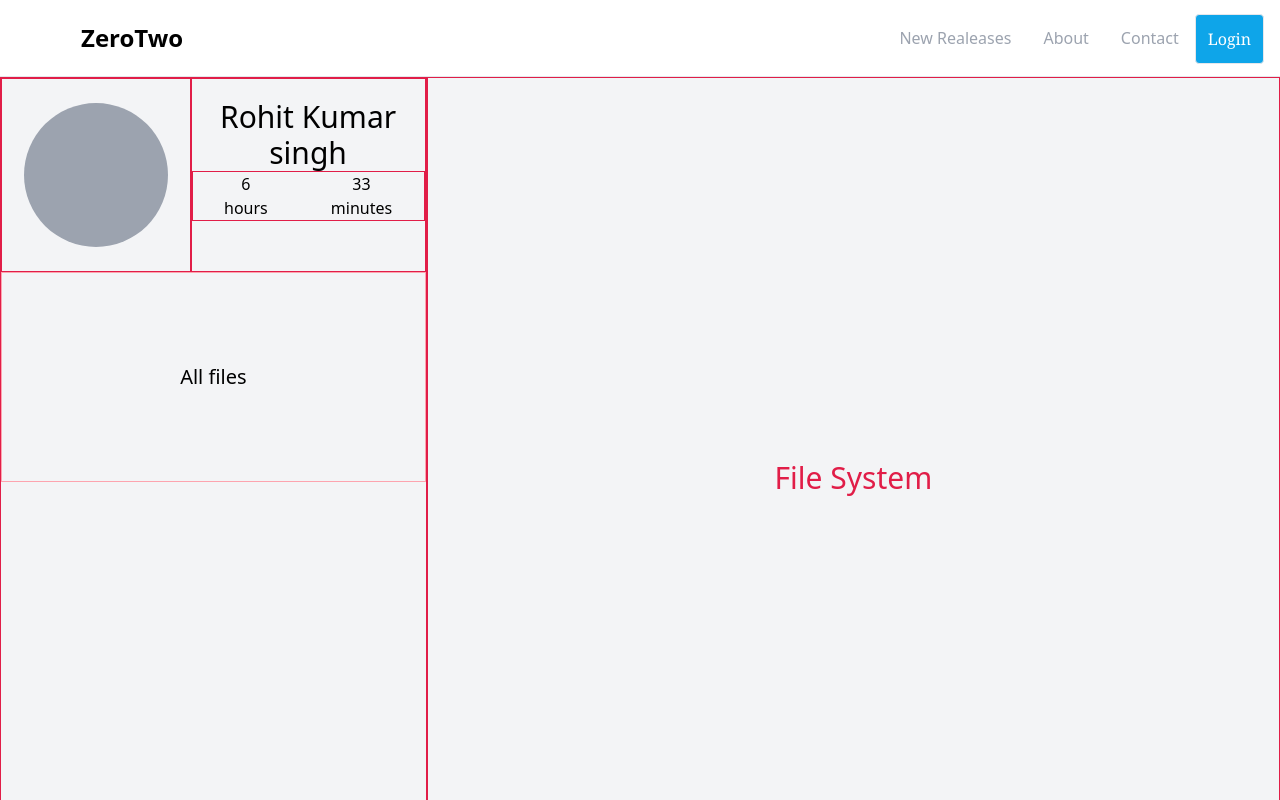
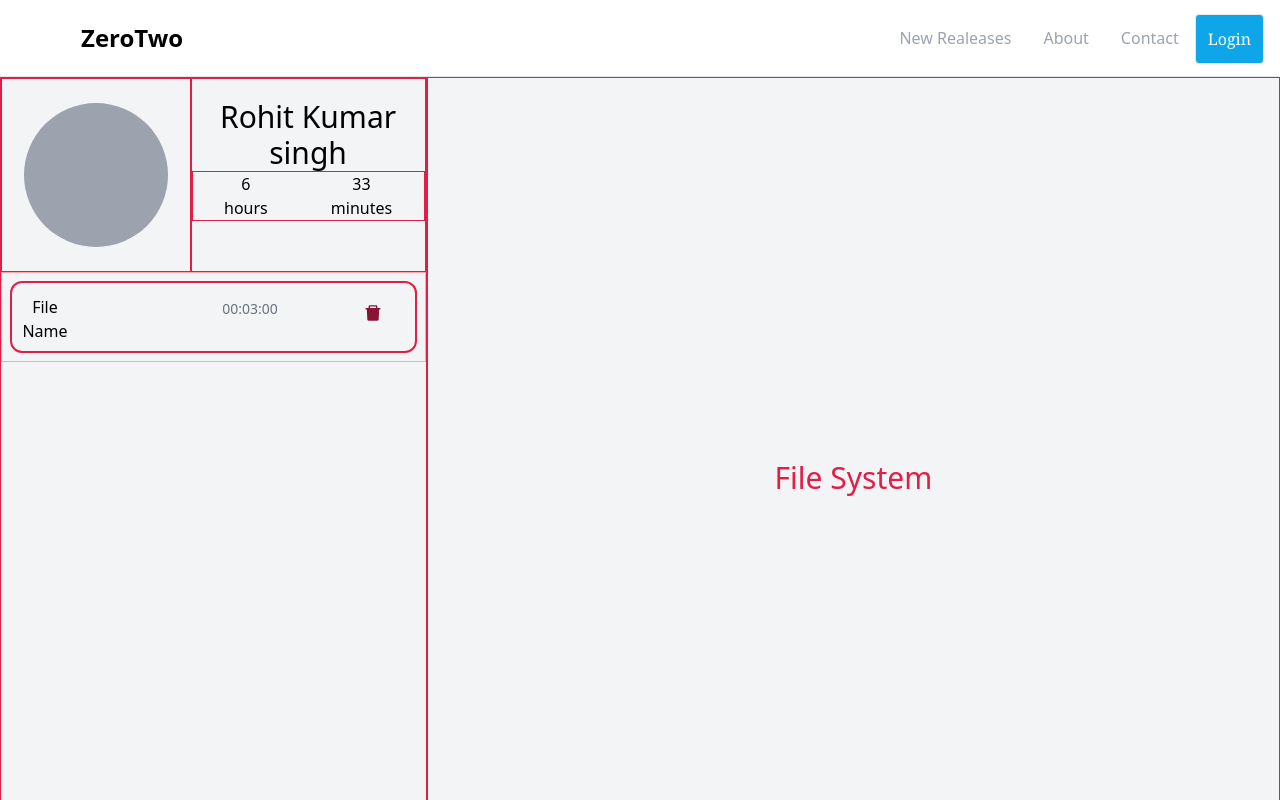
Before and after one commit to krcpr007/zero2webF, a React (Create React App) app: page /dashboard in a window 1280 px wide. Shown: the top 800 px of the page. Built offline with nearby package versions, Linux system fonts and the light colour scheme; the HTML template or start-up script is replaced by a standard one.

Commit message:
basic layout of all files

```diff
--- a/src/pages/Dashboard/Dashboard.js
+++ b/src/pages/Dashboard/Dashboard.js
@@ -1,51 +1,97 @@
-import React from 'react'
+import React, { useState } from "react";
+import FileSystem from "./FileSystem";
+import FileDetails from "./FileDetails";
+import { AiFillDelete } from "react-icons/ai";
 // import { MdUpload } from 'react-icons/md'
+import File from "./File";
+import data from "./DummyData";
+
 function Dashboard() {
+  const [show, setShow] = useState(false);
+
+
+
+
   return (
     <>
-            <div className='md:flex justify-between h-screen bg-gray-100'>
-                <div className='lg:w-1/3 border border-rose-600'>
-                    <div className=''>
-                        <div className='flex'>
+      <div className="md:flex justify-between h-screen bg-gray-100">
+        <div className="lg:w-1/3 border border-rose-600">
+          <div className="">
+            <div className="flex">
               {/* profile picture */}
-                            <div className='border border-rose-600 lg:w-1/2'>
-                                <div className='flex justify-center items-center lg:h-48'>
-
-                                    <div className='w-36 h-36 rounded-full bg-gray-400'></div>
+              <div className="border border-rose-600 lg:w-1/2">
+                <div className="flex justify-center items-center lg:h-48">
+                  <div className="w-36 h-36 rounded-full bg-gray-400"></div>
                 </div>
               </div>
-                            <div className='border border-rose-600'>
+              <div className="border border-rose-600">
                 {/* name section */}
-                                <div className='text-center md:mt-5'>
-                                    <h1 className='text-3xl'>Rohit Kumar singh</h1>
+                <div className="text-center md:mt-5">
+                  <h1 className="text-3xl">Rohit Kumar singh</h1>
                 </div>
-                                <div className='flex justify-around text-center border border-rose-600'>
-                                    <div className=''>
-                                        <h1>6 <br /> hours</h1>
+                <div className="flex justify-around text-center border border-rose-600">
+                  <div className="">
+                    <h1>
+                      6 <br /> hours
+                    </h1>
                   </div>
                   <div>
-                                        <h1>33 <br /> minutes</h1>
+                    <h1>
+                      33 <br /> minutes
+                    </h1>
                   </div>
                 </div>
               </div>
             </div>
-                        <div className='border border-rose-300'>
+            <div className="border border-rose-300">
               {/* All files div */}
-                            <div className='flex justify-center items-center h-52'>
-                                <h1 className='text-xl'>All files</h1>
+              <div className="flex justify-center items-center">
+                <div className="flex flex-col m-2 p-2 w-full transform border-2 cursor-pointer rounded-xl border-rose-600 ">
+                  <div className="flex justify-between">
+                    <div className="flex justify-between w-2/3">
+                      <button onClick={() => setShow(!show)}>
+                        <h1 className="mt-1 font-medium capitalize w-2/3">
+                          file name
+                        </h1>
+                      </button>
+                      <p className="mt-2 text-gray-500 text-sm text-bold">
+                        00:03:00
+                      </p>
+                    </div>
+                    <div>
+                      <button>
+                        <AiFillDelete className="absolute top-5 right-8 text-xl text-rose-900" />
+                      </button>
                     </div>
                   </div>
                 </div>
               </div>
-                <div className='border border-rose-600 w-2/3'>
-                    {/* file system div */}
-                    <div className='flex justify-center items-center h-screen'>
-                        <h1 className='text-3xl text-rose-600'>File System</h1>
+
+              <div className="flex justify-center items-center">
+                {
+                    // data.map((val,i) =>{
+                    //     return(
+                    //         <File
+                    //             key={i}
+                    //             filename={val.filename}
+                    //             duration={val.duration}
+                    //         />
+                    //     );
+                    // })
+                }
+              </div>
+
             </div>
           </div>
         </div>
+        <div className="border border-rose-600 w-2/3">
+          {/* file system div */}
+          {show && <FileDetails/>}
+          {!show && <FileSystem/>}
+        </div>
+      </div>
     </>
-    )
+  );
 }
 
-export default Dashboard
+export default Dashboard;
--- /dev/null
+++ b/src/pages/Dashboard/DummyData.js
@@ -0,0 +1,27 @@
+const fData = [
+  {
+    id: 1,
+    filename: "File 1",
+    duration: "00:03:01",
+  },
+  {
+    id: 2,
+    filename: "File 2",
+    duration: "00:03:02",
+  },
+  {
+    id: 3,
+    filename: "File 3",
+    duration: "00:03:03",
+  },
+  {
+    id: 4,
+    filename: "File 4",
+    duration: "00:03:04",
+  },
+  {
+    id: 5,
+    filename: "File 5",
+    duration: "00:03:05",
+  },
+];
--- /dev/null
+++ b/src/pages/Dashboard/File.js
@@ -0,0 +1,29 @@
+import React from "react";
+import { AiFillDelete } from "react-icons/ai";
+
+function File() {
+
+  return (
+    <>
+      <div className="flex flex-col m-2 p-2 w-full transform border-2 cursor-pointer rounded-xl border-rose-600 ">
+        <div className="flex justify-between">
+          <div className="flex justify-between w-2/3">
+            <button>
+              <h1 className="mt-1 font-medium capitalize w-2/3">
+              File Name
+              </h1>
+            </button>
+            <p className="mt-2 text-gray-500 text-sm text-bold">00:03:00</p>
+          </div>
+          <div>
+            <button>
+              <AiFillDelete className="absolute top-5 right-8 text-xl text-rose-900" />
+            </button>
+          </div>
+        </div>
+      </div>
+    </>
+  );
+}
+
+export default File;
--- /dev/null
+++ b/src/pages/Dashboard/FileDetails.js
@@ -0,0 +1,13 @@
+import React from 'react';
+
+function FileDetails() {
+  return (
+    <>
+        <div className='flex justify-center items-center h-screen'>
+            <h1 className='text-3xl text-rose-600'>File 1 Details</h1>
+        </div>
+    </>
+  )
+}
+
+export default FileDetails;
--- /dev/null
+++ b/src/pages/Dashboard/FileSystem.js
@@ -0,0 +1,13 @@
+import React from 'react'
+
+function FileSystem() {
+  return (
+    <>
+        <div className='flex justify-center items-center h-screen'>
+            <h1 className='text-3xl text-rose-600'>File System</h1>
+        </div>
+    </>
+  )
+}
+
+export default FileSystem
```
Lines whose indentation alone changed are shown as unchanged.
